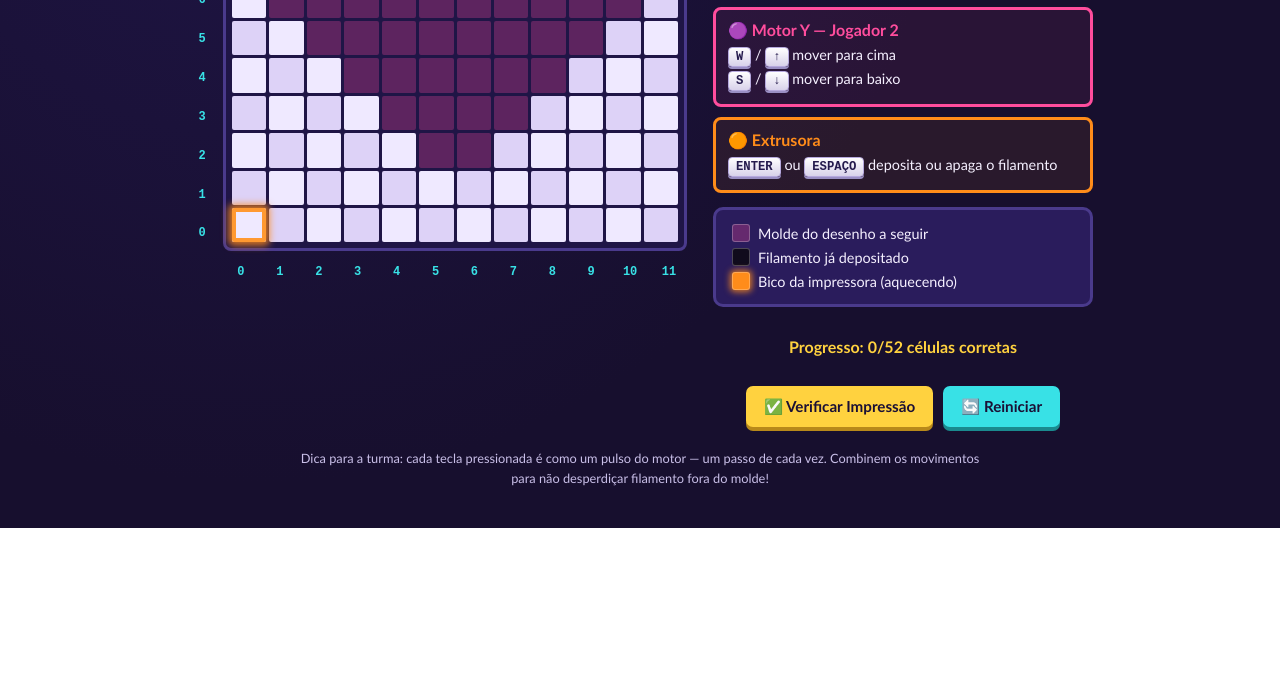
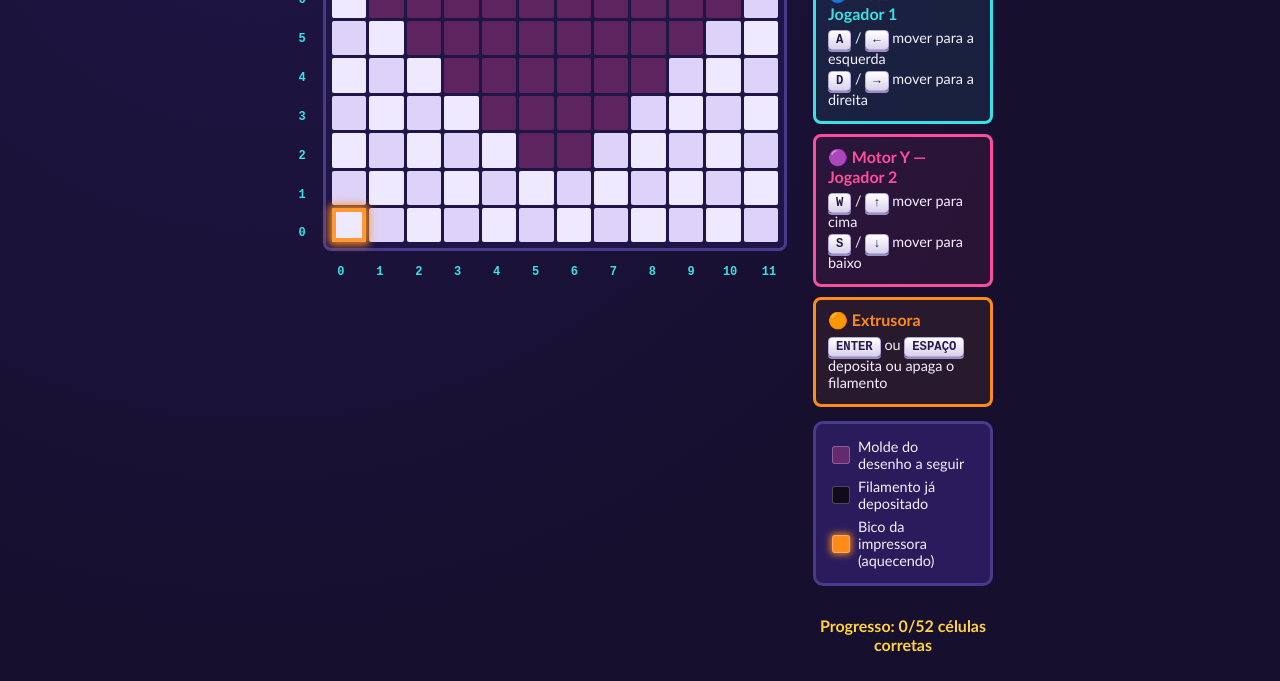
Before and after one commit to zhayons/plano-cartesiano-minigame, a plain HTML site: page index.html in a window 1280 px wide. Shown: the part 342-1023 px from the top of the page. Before the commit the page ends 870 px from the top, so only its background shows below. Drawn offline with Linux system fonts and the light colour scheme.

Commit message:
Update index.html

```diff
--- a/index.html
+++ b/index.html
@@ -164,8 +164,8 @@
 
   /* ---------- Painel lateral ---------- */
   aside.info-panel{
-    flex: 1 1 320px;
-    max-width: 380px;
+    flex: 1 1 120px;
+    max-width: 180px;
     display:flex;
     flex-direction:column;
     gap: 14px;
```
